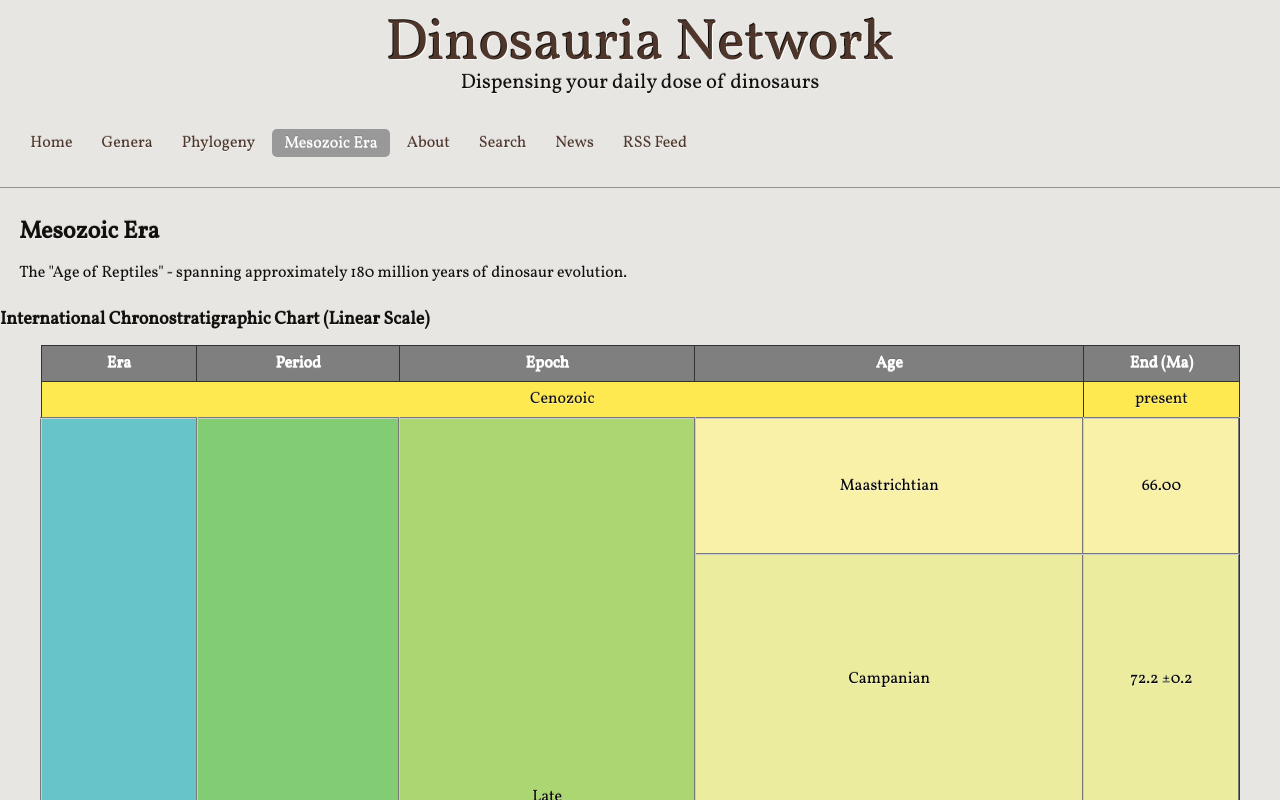
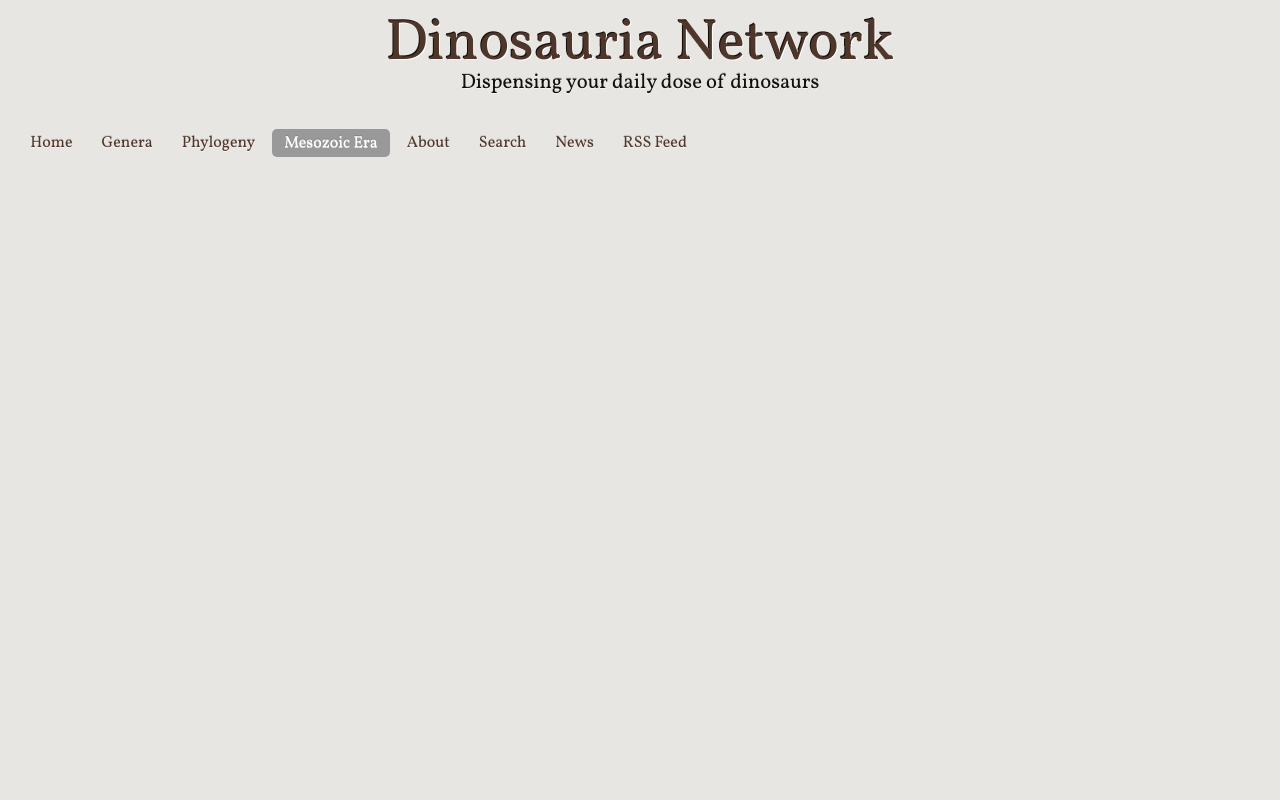
Before and after one commit to Dinosauria-Network/site, a Next.js app: page /mesozoic in a window 1280 px wide. Shown: the top 800 px of the page. Built offline with nearby package versions, Linux system fonts and the light colour scheme.

Commit message:
Add CSS module

```diff
--- a/components/Navigation.tsx
+++ b/components/Navigation.tsx
@@ -3,6 +3,7 @@
 import Link from "next/link";
 import { useState } from "react";
 import { usePathname } from "next/navigation";
+import styles from "./navigation.module.css";
 
 const navItems = [
   { href: "/", label: "Home" },
@@ -19,10 +20,10 @@ export default function Navigation() {
   const pathname = usePathname();
 
   return (
-    <nav aria-label="Main Navigation">
+    <nav className={styles['main-navigation']} aria-label="Main Navigation">
       <button
         type="button"
-        className="menu-toggle"
+        className={`${styles['menu-toggle']} menu-toggle`}
         aria-expanded={menuOpen}
         aria-controls="primary-menu"
         aria-label="Toggle navigation"
--- /dev/null
+++ b/components/navigation.module.css
@@ -0,0 +1,13 @@
+.menu-toggle {
+    width: 3.571428571em;
+    height: 3.928571429em;
+}
+
+.main-navigation {
+    z-index: 200;
+    position: absolute;
+    overflow: hidden;
+    width: 100%;
+    background-color: #e7e6e3;
+    height: calc(100dvh - 54.63333px);
+}
```
